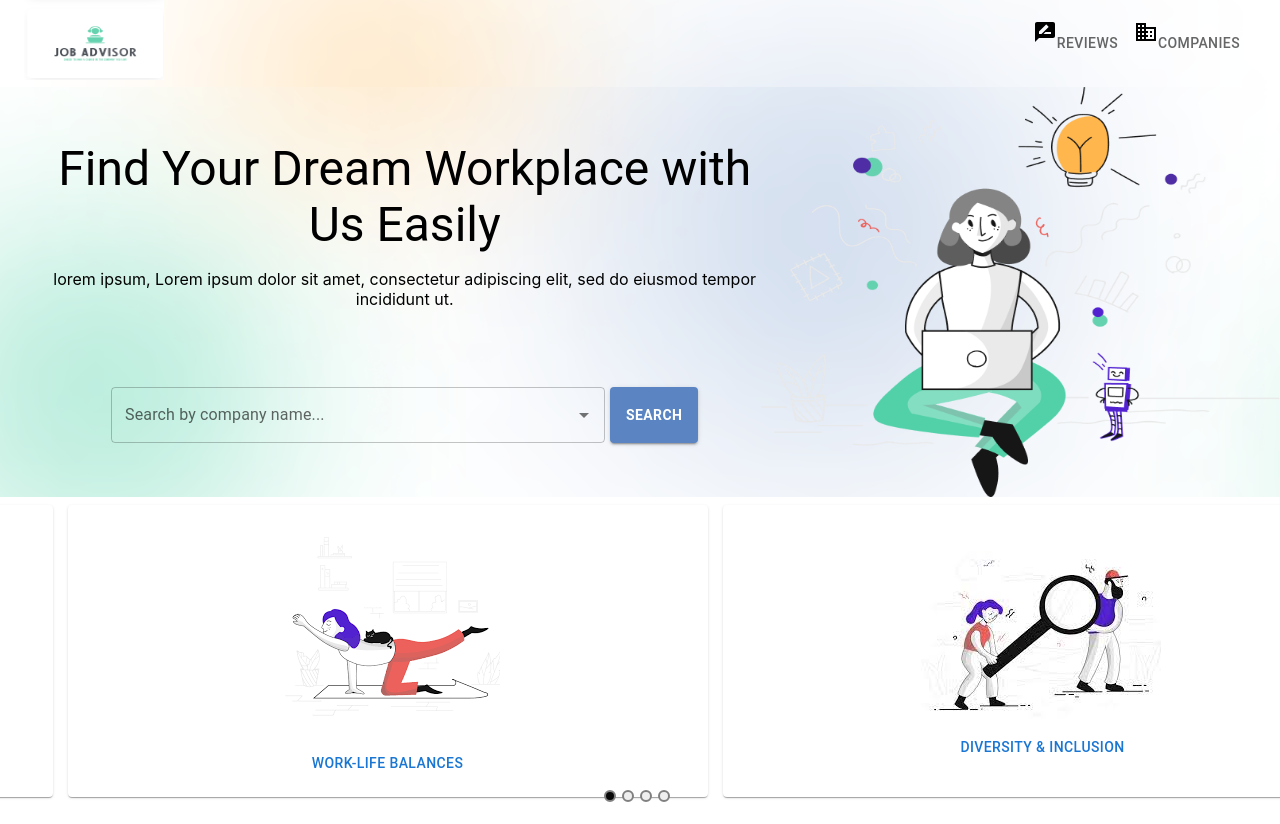
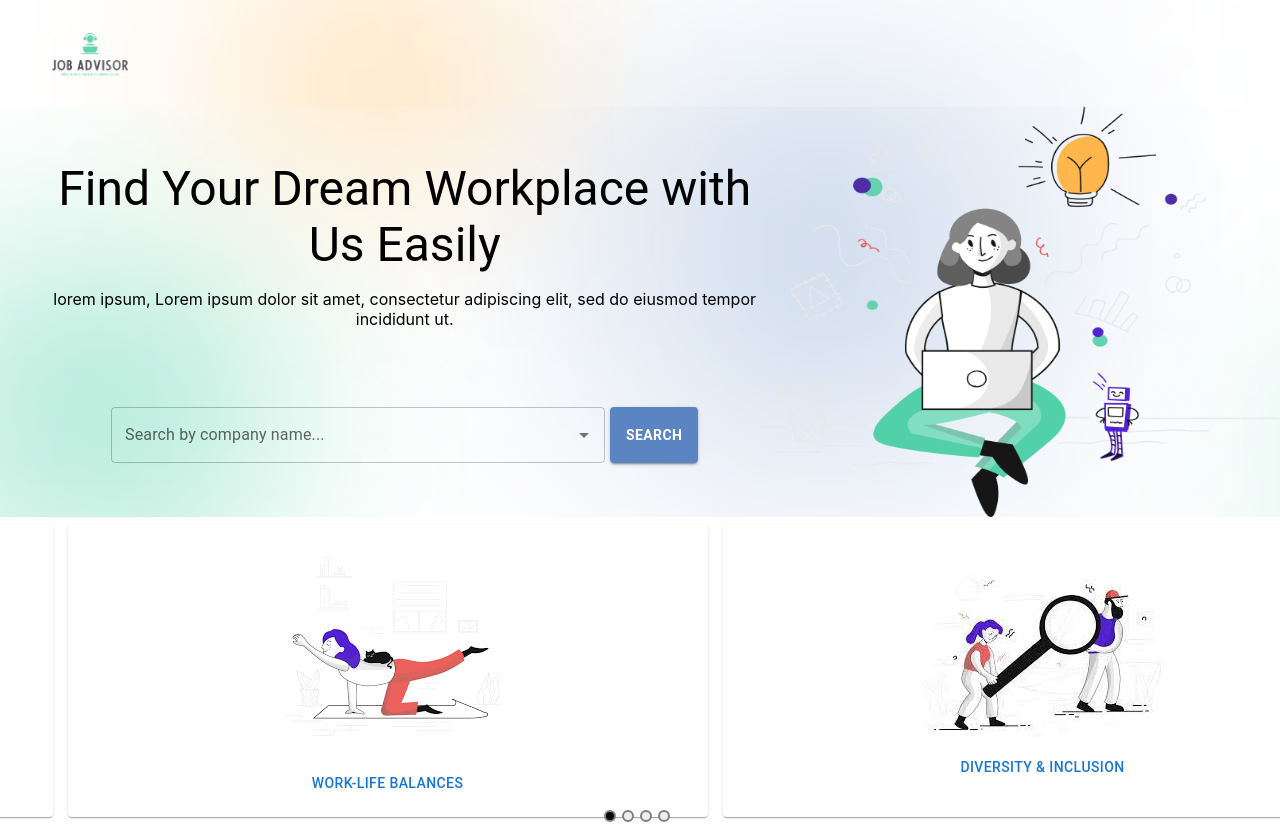
Before and after one commit to Job-Advisor-project/FrontEnd, a React (Create React App) app in the folder react/: page / in a window 1280 px wide. Shown: the top 824 px of the page. Built offline with nearby package versions, Linux system fonts and the light colour scheme; no server answers.

Commit message:
header tabs added

```diff
--- a/react/src/components/Header.jsx
+++ b/react/src/components/Header.jsx
@@ -1,13 +1,9 @@
 import * as React from "react";
-import { useState } from "react";
 import AppBar from "@mui/material/AppBar";
-import { Toolbar, Typography, Tabs, Tab } from "@mui/material";
-import BusinessIcon from "@mui/icons-material/Business";
-import RateReviewIcon from "@mui/icons-material/RateReview";
+import { Toolbar, Typography } from "@mui/material";
 import { useNavigate } from "react-router-dom";
 
 const Header = () => {
-  const [value, setValue] = useState();
   const navigate = useNavigate();
   return (
     <div>
@@ -26,37 +22,13 @@ const Header = () => {
         <Toolbar>
           <Typography>
             <img
-              src="../assets/jobadvisorlogo.jpg"
+              src="../assets/ja-logo.png"
               alt="jobadvisorlogo"
-              width={140}
-              height={80}
+              width={130}
+              height={100}
               onClick={() => navigate("/")}
             />
           </Typography>
-          <Tabs
-            sx={{ marginLeft: "auto" }}
-            textcolor="inherit"
-            value={value}
-            onChange={(e, value) => setValue(value)}
-            indicatorvalue="primary"
-          >
-            <RateReviewIcon
-              sx={{
-                display: { xs: "none", md: "flex", color: "black" },
-                mr: -2,
-              }}
-            />
-            <Tab label="Reviews" />
-            <BusinessIcon
-              //color="action"
-              sx={{
-                display: { xs: "none", md: "flex", color: "black" },
-
-                mr: -2,
-              }}
-            />
-            <Tab label="Companies" />
-          </Tabs>
         </Toolbar>
       </AppBar>
     </div>
```
